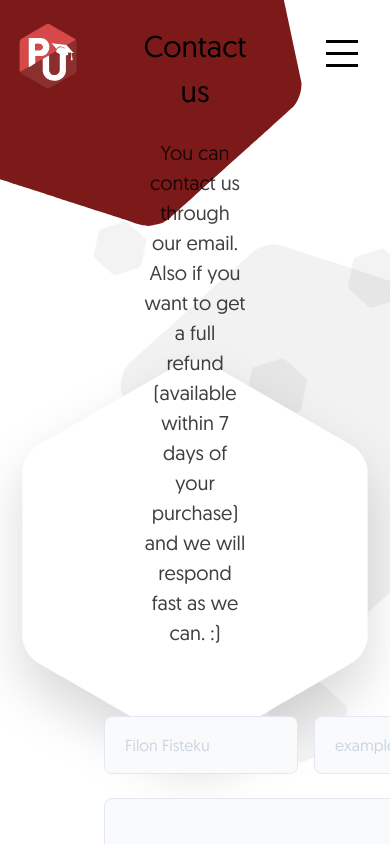
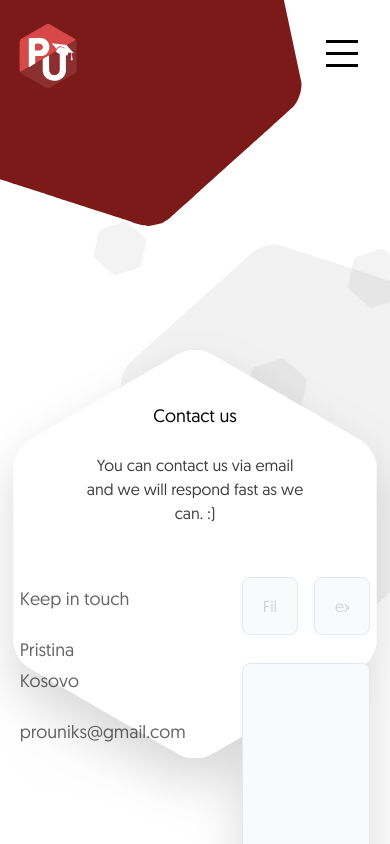
Before and after one commit to davud600/programmers-uni-site-client, a Next.js app: page /contact in a window 390 px wide. Built offline with nearby package versions, Linux system fonts and the light colour scheme.

Commit message:
fix: main text at contact section is responsive

```diff
--- a/src/pages/contact/index.tsx
+++ b/src/pages/contact/index.tsx
@@ -1,5 +1,3 @@
-import Image from 'next/image';
-
 import { Meta } from '@/layouts/Meta';
 import { Main } from '@/templates/Main';
 
@@ -7,21 +5,12 @@ const Contact = () => {
   return (
     <Main meta={<Meta title="Contact us" description="Contact us via email" />}>
       <section id="contact-section">
-        <Image
-          className="center contact-hexagon absolute z-10 drop-shadow-2xl"
-          src="/assets/images/hexagon-white.svg"
-          height={2000}
-          width={2000}
-          alt="Not Found"
-          quality={100}
-        />
-        <div className="center absolute z-20 ">
-          <article className="px-96 py-4 text-center">
-            <h1 className="text-3xl text-black">Contact us</h1>
-            <p className="text-xl text-black opacity-75">
-              You can contact us through our email. Also if you want to get a
-              full refund (available within 7 days of your purchase) and we will
-              respond fast as we can. :)
+        <div className="contact-container center absolute z-10 flex flex-col justify-center py-8 px-20 drop-shadow-2xl">
+          <article className="px-4 pt-80 text-center sm:pt-24 md:p-4">
+            <h1 className="text-lg text-black md:text-3xl">Contact us</h1>
+            <p className="text-base text-black opacity-75 md:text-xl">
+              You can contact us via email and we will respond fast as we can.
+              :)
             </p>
           </article>
           <form className="flex w-full justify-center gap-14 py-4 text-black">
@@ -33,7 +22,7 @@ const Contact = () => {
               </div>
               <span className="opacity-60">prouniks@gmail.com</span>
             </div>
-            <div className="flex flex-col">
+            <div className="flex flex-col gap-1">
               <div className="flex w-full justify-between">
                 <input
                   type="text"
@@ -56,6 +45,12 @@ const Contact = () => {
                 cols={30}
                 rows={10}
               ></textarea>
+              <div>
+                <input
+                  type="submit"
+                  className="rounded-3xl border-2 border-red-800 px-8 py-3 transition-all hover:cursor-pointer hover:bg-red-800 hover:text-white"
+                />
+              </div>
             </div>
           </form>
         </div>
--- a/src/styles/global.css
+++ b/src/styles/global.css
@@ -53,10 +53,26 @@ textarea:focus {
   margin: 2.5rem;
 }
 
+.contact-container {
+  background-image: url("/assets/images/hexagon-white.svg");
+  background-size: cover;
+  background-repeat: no-repeat;
+  background-position: center;
+  width: 105vw;
+  height: 105vw;
+}
+
 @media (min-width: 768px) {
   .footer-payment-methods {
     display: grid;
     grid-template-columns: auto auto auto;
+  }
+
+  .contact-container {
+    min-width: 60rem;
+    min-height: 60rem;
+    width: 66vw;
+    height: 66vw;
   }
 }
 
@@ -143,15 +159,8 @@ textarea:focus {
   width: 600px;
 }
 
-.contact-hexagon {
-  width: 600px;
-}
-
 @media (min-width: 900px) {
   .main-hexagons {
-    width: 66vw;
-  }
-  .contact-hexagon {
     width: 66vw;
   }
 }
```
